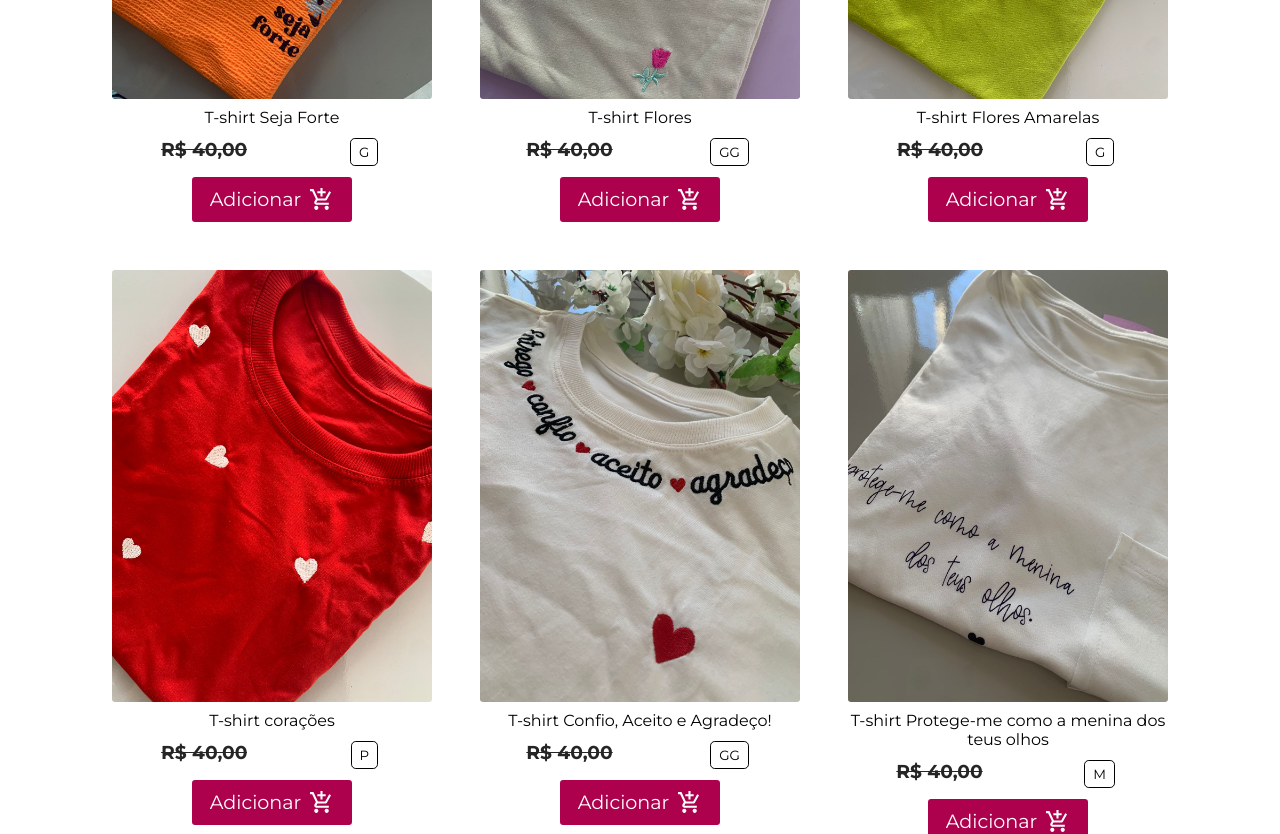
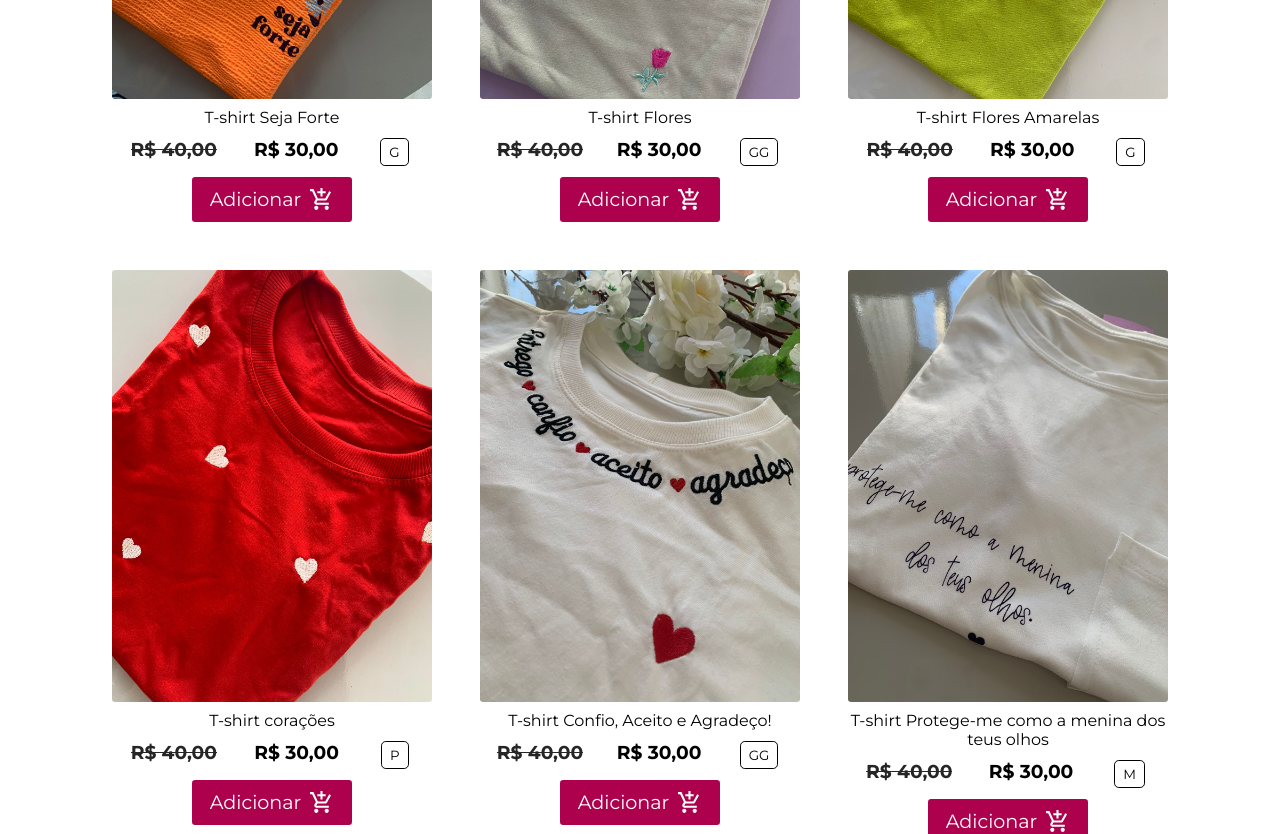
Before and after one commit to athena272/luah, a React (Vite) app: page / in a window 1280 px wide. Shown: the part 1360-2194 px from the top of the page. Built offline with nearby package versions, Linux system fonts and the light colour scheme.

Commit message:
Update Product.jsx

```diff
--- a/src/components/Product.jsx
+++ b/src/components/Product.jsx
@@ -32,6 +32,12 @@ const Product = ({ products, addItem, showAlert, handleClickOpen, title }) => {
             <div className="infos">
               <h3>
                 {price.toLocaleString("pt-br", {
+                  style: "currency",
+                  currency: "BRL",
+                })}
+              </h3>
+              <h3>
+                {(price - (price * 0.25)).toLocaleString("pt-br", {
                   style: "currency",
                   currency: "BRL",
                 })}
```
